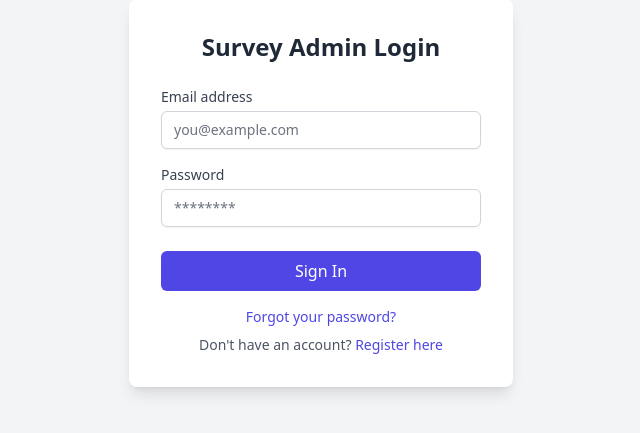
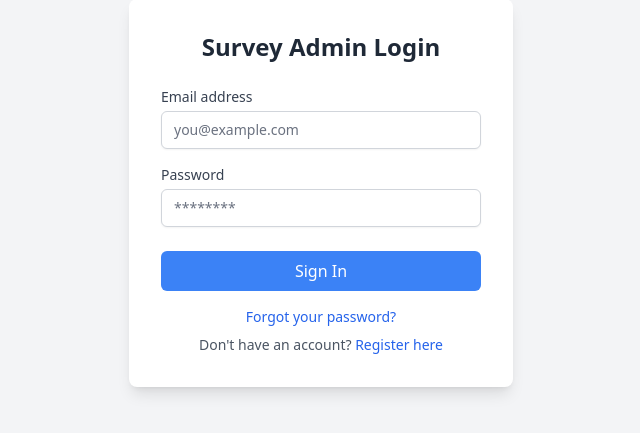
Before and after one commit to Ethan-Korl/survey-app, a Django app: page / in a window 1280 px wide. Shown: the part 207-640 px from the top of the page, without its empty margins (319-959 px from the left). Run offline with Django 5.2, Linux system fonts and the light colour scheme; parts of the project's set-up code (start-up, migrations or seed data) failed here and were passed over; some libraries are stand-ins or nearby versions.

Commit message:
chanaged sa_login and sa_register pages

```diff
--- a/templates/sa_login.html
+++ b/templates/sa_login.html
@@ -33,15 +33,15 @@
                         placeholder="********">
                 </div>
                 <div class="flex items-center justify-between">
-                    <button type="submit" class="w-full bg-indigo-600 text-white py-2 px-4 rounded-md hover:bg-indigo-700 focus:outline-none focus:ring-2 focus:ring-offset-2 focus:ring-indigo-500">
+                    <button type="submit" class="w-full bg-blue-500 text-white py-2 px-4 rounded-md hover:bg-blue-700 focus:outline-none focus:ring-2 focus:ring-offset-2 focus:ring-indigo-500">
                         Sign In
                     </button>
                 </div>
                 <div class="mt-4 text-center text-sm text-gray-600">
-                    <a href="#" class="text-indigo-600 hover:text-indigo-700">Forgot your password?</a>
+                    <a href="#" class="text-blue-600 hover:text-blue-700">Forgot your password?</a>
                 </div>
                 <div class="mt-2 text-center text-sm text-gray-600">
-                    <p>Don't have an account? <a href="{% url 'accounts:signup' %}" class="text-indigo-600 hover:text-indigo-700">Register here</a></p>
+                    <p>Don't have an account? <a href="{% url 'accounts:signup' %}" class="text-blue-600 hover:text-blue-700">Register here</a></p>
                 </div>
             </form>
         </div>
--- a/templates/sa_register.html
+++ b/templates/sa_register.html
@@ -47,7 +47,7 @@
                 <div class="h-5"></div>
                 <div class="flex items-center justify-between">
                     <button type="submit"
-                        class="flex justify-center w-full bg-indigo-600 text-white py-2 px-4 rounded-md hover:bg-indigo-700 focus:outline-none focus:ring-2 focus:ring-offset-2 focus:ring-indigo-500">
+                        class="flex justify-center w-full bg-blue-500 text-white py-2 px-4 rounded-md hover:bg-blue-700 focus:outline-none focus:ring-2 focus:ring-offset-2 focus:ring-indigo-500">
                         Sign Up
                         <svg aria-hidden="true"
                             id="loader"
@@ -63,7 +63,7 @@
                     </button>
                 </div>
                 <div class="mt-4 text-center text-sm text-gray-600">
-                    <p>Already have an account? <a href="/login" class="text-indigo-600 hover:text-indigo-700">Login
+                    <p>Already have an account? <a href="/" class="text-blue-600 hover:text-blue-700">Login
                             here</a></p>
                 </div>
             </form>
```
